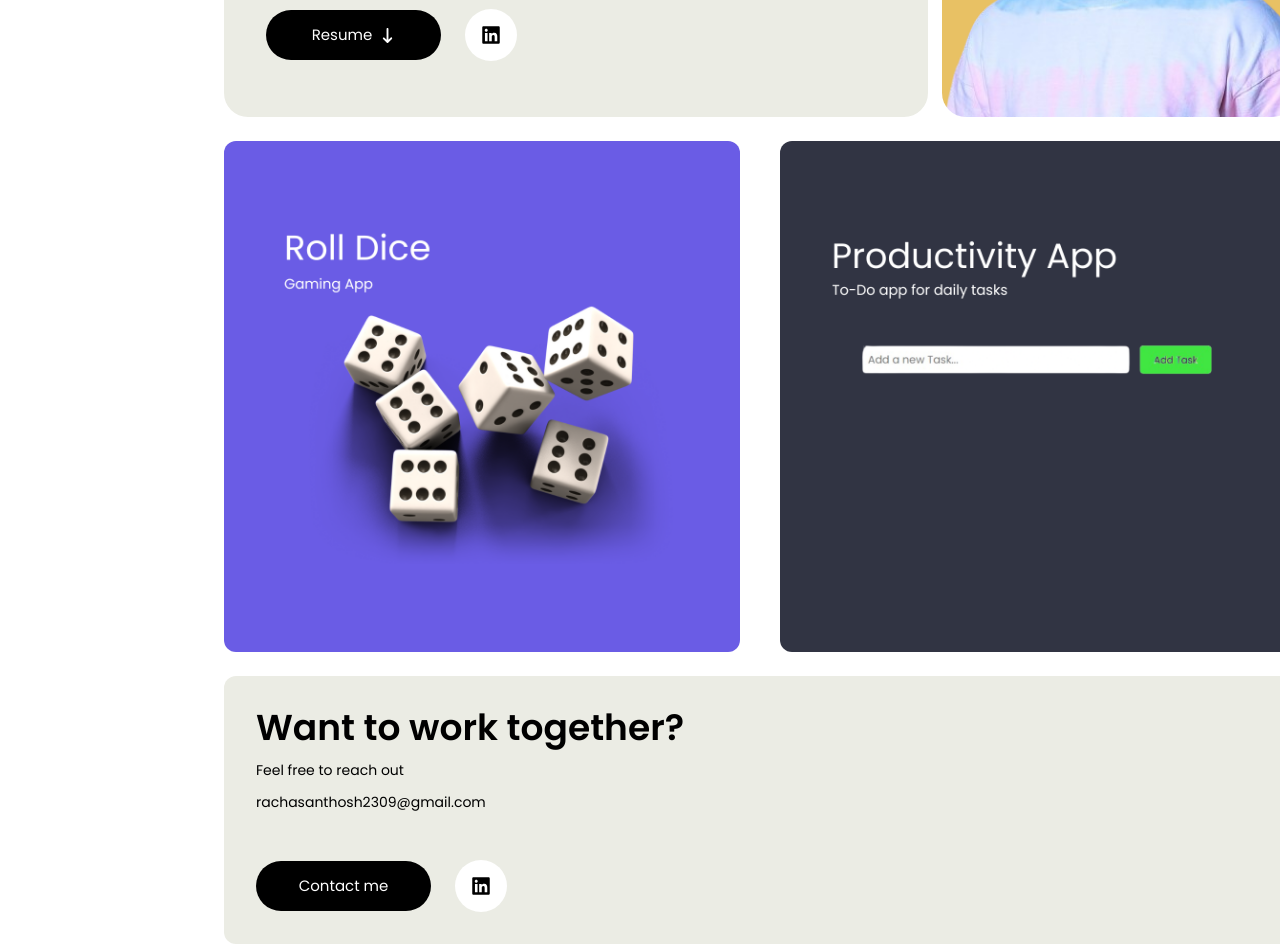
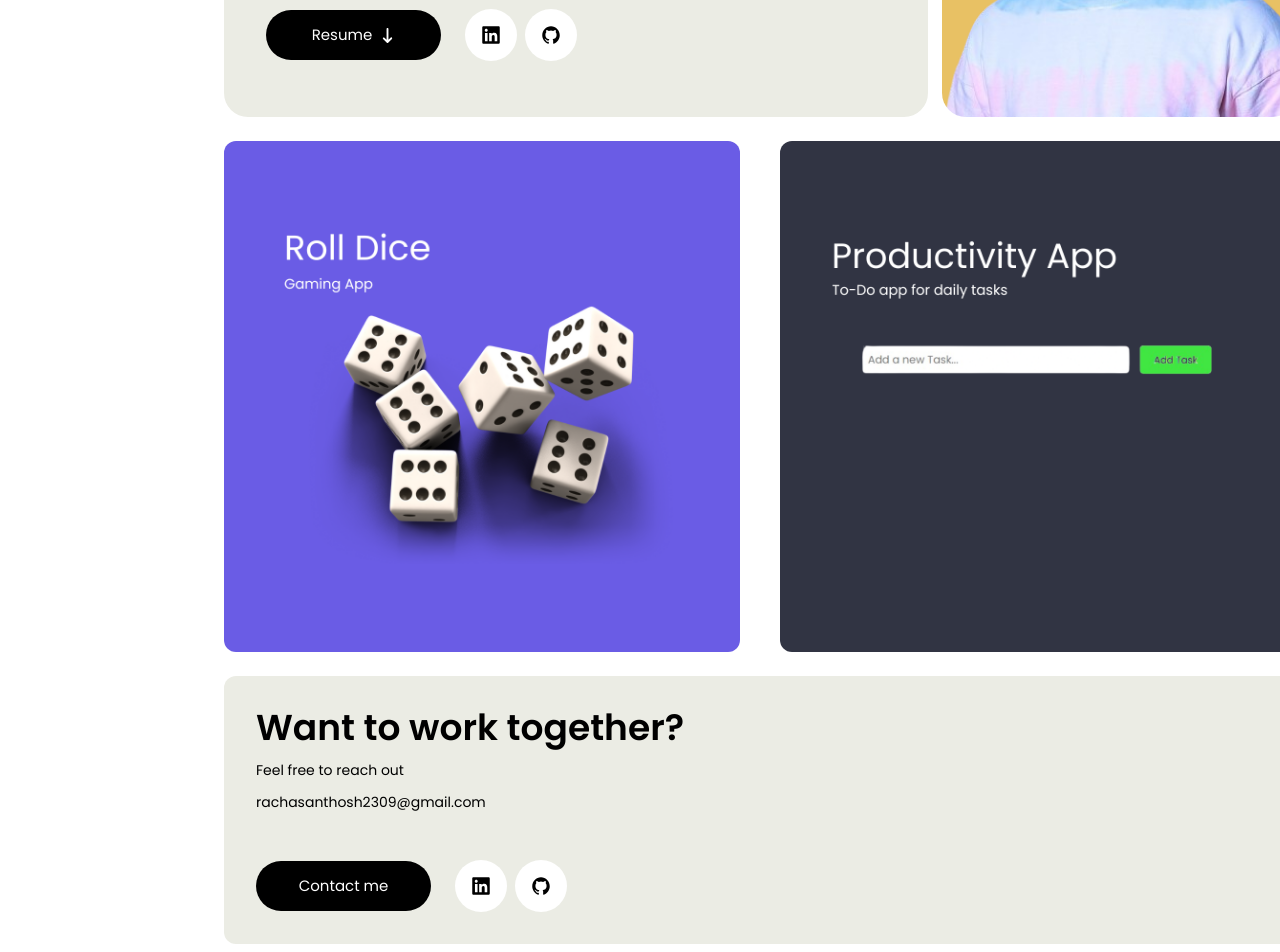
Before and after one commit to rachasanthoshkumar/personal-portfolio, a React (Vite) app: page / in a window 1280 px wide. Shown: the part 461-1413 px from the top of the page. Built offline with nearby package versions, Linux system fonts and the light colour scheme; a web font is replaced by a local one.

Commit message:
added logos

```diff
--- a/src/components/Footer.jsx
+++ b/src/components/Footer.jsx
@@ -1,6 +1,7 @@
 import { useLayoutEffect, useRef } from "react";
 import { FaLinkedin } from "react-icons/fa";
 import gsap from "gsap";
+import { IoLogoGithub } from "react-icons/io5";
 
 const Footer = () => {
 const footerRef = useRef(null)
@@ -23,10 +24,13 @@ useLayoutEffect(()=>{
           <button className="flex items-center justify-center gap-2 w-[250px] group-hover:bg-black/80 rounded-full  bg-[#1D1D1D]   h-[50px] md:px-[6px] py-[1px] text-[15px] md:w-[175px] md:bg-black text-white">
             Contact me
           </button>
-          <div className="flex items-center justify-center">
+          <div className="gap-2 flex items-center justify-center">
             <div className="flex bg-white p-3 rounded-full md:p-4 md:bg-white hover:bg-[#026cfd] hover:cursor-pointer hover:text-white">
               <FaLinkedin className="text-md  " size={20} />
             </div>
+            <div className='flex bg-white p-3 rounded-full md:p-4 md:bg-white hover:bg-black hover:cursor-pointer hover:text-white'>
+          <IoLogoGithub  className="text-md  " size={20} />
+          </div>
           </div>
         </div>
       </div>
--- a/src/components/Hero.jsx
+++ b/src/components/Hero.jsx
@@ -1,6 +1,7 @@
 import {useRef, useEffect} from 'react'
 import imgSrc from '../images/img.png';
 import { FaLinkedin } from "react-icons/fa";
+import { IoLogoGithub } from "react-icons/io5";
 import gsap from 'gsap';
 import { FaArrowDownLong } from "react-icons/fa6";
 
@@ -57,10 +58,13 @@ const Hero = () => {
         </div>
         <div className='group flex flex-col  items-center gap-4  md:px-0 md:flex md:flex-row md:items-center md:gap-6'>
           <button onClick={openResume} className='flex items-center justify-center gap-2 w-[250px] group-hover:bg-black/80 rounded-full  bg-[#1D1D1D]   h-[50px] md:px-[6px] py-[1px] text-[15px] md:w-[175px] md:bg-black text-white'>Resume <span className='group-hover:rotate-180 transform-transition ease-in-out delay-0.5 duration-500'><FaArrowDownLong /></span></button>
-          <div className='flex items-center justify-center'>
+          <div className='gap-2 flex items-center justify-center'>
 
           <div className='flex bg-white p-3 rounded-full md:p-4 md:bg-white hover:bg-[#026cfd] hover:cursor-pointer hover:text-white'>
           <FaLinkedin className="text-md  " size={20} />
+          </div>
+          <div className='flex bg-white p-3 rounded-full md:p-4 md:bg-white hover:bg-black hover:cursor-pointer hover:text-white'>
+          <IoLogoGithub  className="text-md  " size={20} />
           </div>
 
           </div>
```
